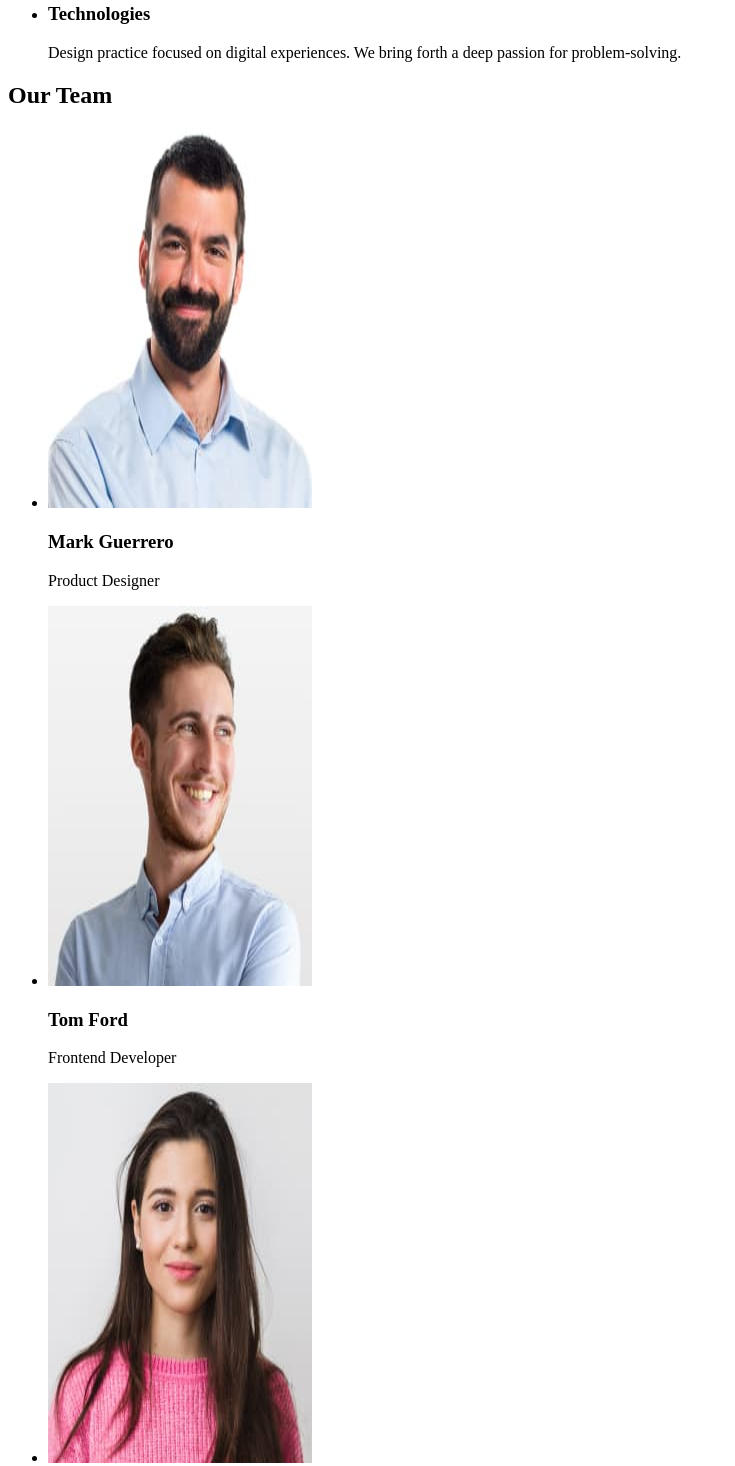
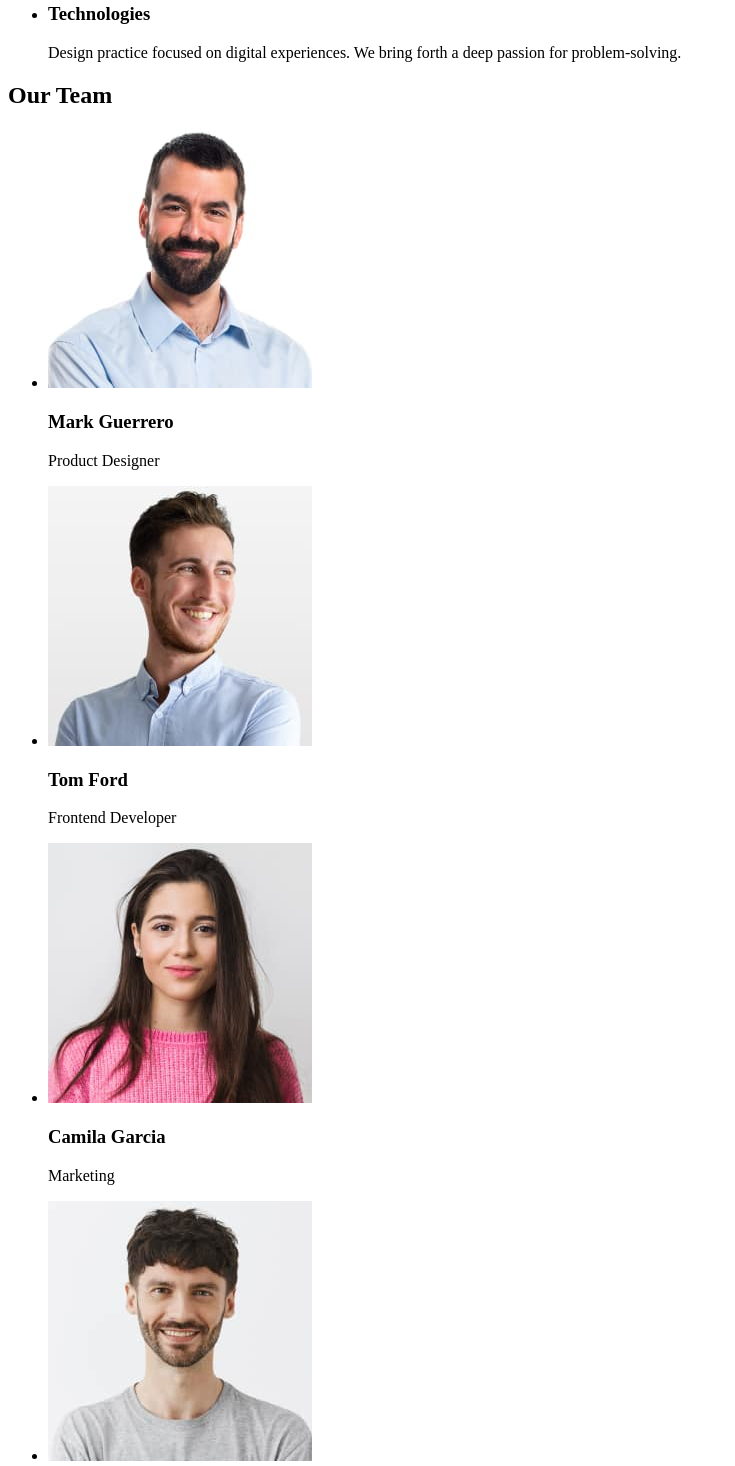
Before and after one commit to Veakor/goit-markup-hw-01, a plain HTML site: page index.html in a window 1280 px wide. Shown: the part 532-1998 px from the top of the page, without its empty margins (0-735 px from the left). Drawn offline with Linux system fonts and the light colour scheme.

Commit message:
images height

```diff
--- a/index.html
+++ b/index.html
@@ -59,22 +59,22 @@
         <h2>Our Team</h2>
         <ul>
           <li>
-            <img src="./images/img(1).jpg" alt="Mark Guerrero" width="264" height="380"/>
+            <img src="./images/img(1).jpg" alt="Mark Guerrero" width="264" height="260"/>
             <h3>Mark Guerrero</h3>
             <p>Product Designer</p>
           </li>
           <li>
-            <img src="./images/img(2).jpg" alt="Tom Ford" width="264" height="380"/>
+            <img src="./images/img(2).jpg" alt="Tom Ford" width="264" height="260"/>
               <h3>Tom Ford</h3>
               <p>Frontend Developer</p>
           </li>
           <li>
-            <img src="./images/img(3).jpg" alt="Camila Garcia" width="264" height="380"/>
+            <img src="./images/img(3).jpg" alt="Camila Garcia" width="264" height="260"/>
               <h3>Camila Garcia</h3>
               <p>Marketing</p>
           </li>
           <li>
-            <img src="./images/img(4).jpg" alt="Daniel Wilson" width="264" height="380"/>
+            <img src="./images/img(4).jpg" alt="Daniel Wilson" width="264" height="260"/>
               <h3>Daniel Wilson</h3>
               <p>UI Designer</p>
           </li>
```
